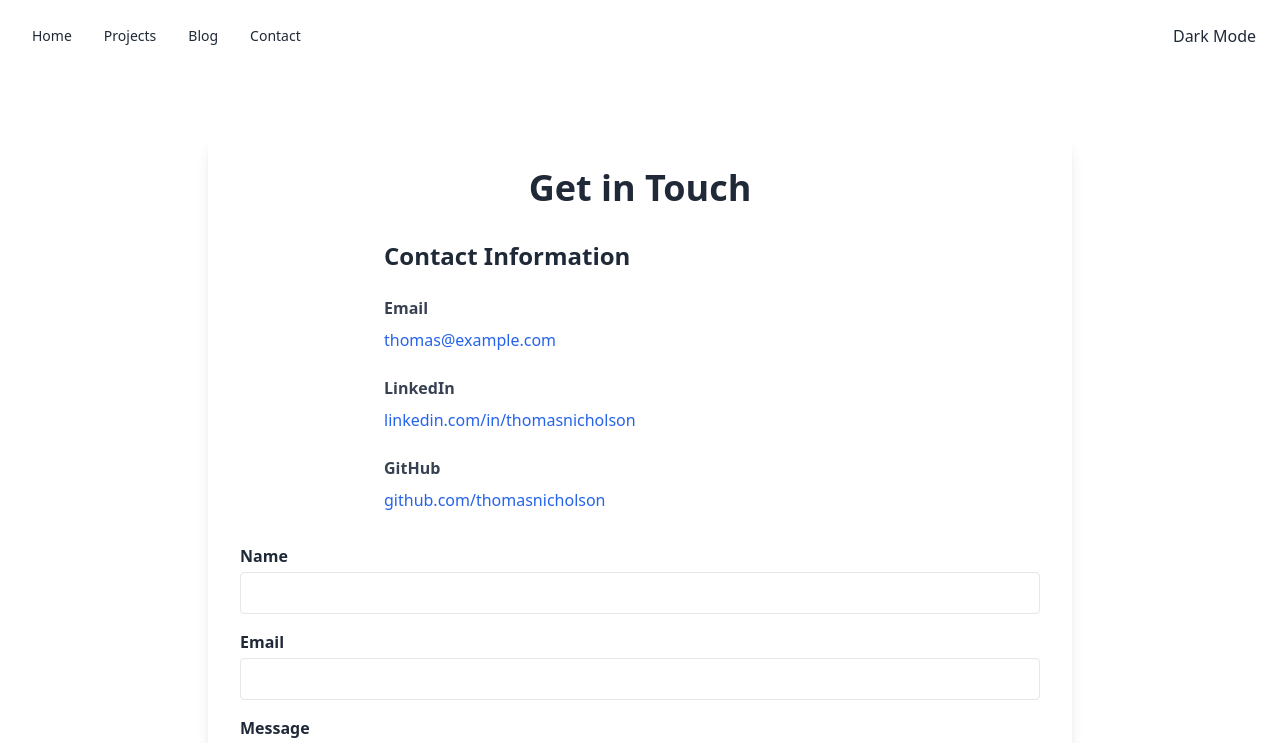
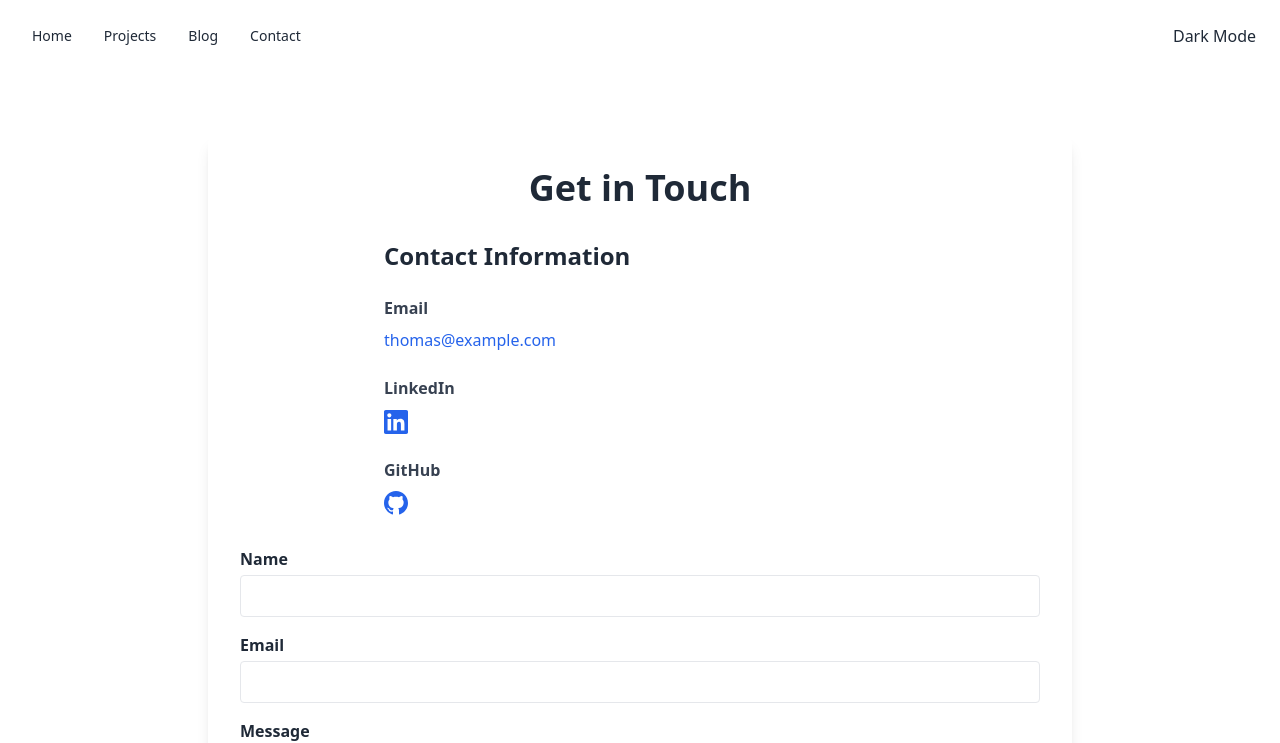
Before and after one commit to thomas-nicholson/thomas-nicholson.github.io, a React (Vite) app: page /contact in a window 1280 px wide. Shown: the top 743 px of the page. Built offline with nearby package versions, Linux system fonts and the light colour scheme.

Commit message:
merge changes

```diff
--- a/src/components/Pages/Contact.tsx
+++ b/src/components/Pages/Contact.tsx
@@ -45,18 +45,22 @@
                   target="_blank"
                   rel="noopener noreferrer"
                 >
-                  linkedin.com/in/thomasnicholson
+                  <svg className="w-6 h-6 inline" fill="currentColor" viewBox="0 0 24 24">
+                    <path d="M20.447 20.452h-3.554v-5.569c0-1.328-.027-3.037-1.852-3.037-1.853 0-2.136 1.445-2.136 2.939v5.667H9.351V9h3.414v1.561h.046c.477-.9 1.637-1.85 3.37-1.85 3.601 0 4.267 2.37 4.267 5.455v6.286zM5.337 7.433c-1.144 0-2.063-.926-2.063-2.065 0-1.138.92-2.063 2.063-2.063 1.14 0 2.064.925 2.064 2.063 0 1.139-.925 2.065-2.064 2.065zm1.782 13.019H3.555V9h3.564v11.452zM22.225 0H1.771C.792 0 0 .774 0 1.729v20.542C0 23.227.792 24 1.771 24h20.451C23.2 24 24 23.227 24 22.271V1.729C24 .774 23.2 0 22.222 0h.003z"/>
+                  </svg>
                 </a>
               </div>
               <div>
                 <h3 className="font-semibold text-gray-700 mb-2">GitHub</h3>
                 <a
-                  href="https://github.com/thomasnicholson"
+                  href="https://github.com/thomas-nicholson"
                   className="text-blue-600 hover:text-blue-800"
                   target="_blank"
                   rel="noopener noreferrer"
                 >
-                  github.com/thomasnicholson
+                  <svg className="w-6 h-6 inline" fill="currentColor" viewBox="0 0 24 24">
+                    <path d="M12 0c-6.626 0-12 5.373-12 12 0 5.302 3.438 9.8 8.207 11.387.599.111.793-.261.793-.577v-2.234c-3.338.726-4.033-1.416-4.033-1.416-.546-1.387-1.333-1.756-1.333-1.756-1.089-.745.083-.729.083-.729 1.205.084 1.839 1.237 1.839 1.237 1.07 1.834 2.807 1.304 3.492.997.107-.775.418-1.305.762-1.604-2.665-.305-5.467-1.334-5.467-5.931 0-1.311.469-2.381 1.236-3.221-.124-.303-.535-1.524.117-3.176 0 0 1.008-.322 3.301 1.23.957-.266 1.983-.399 3.003-.404 1.02.005 2.047.138 3.006.404 2.291-1.552 3.297-1.23 3.297-1.23.653 1.653.242 2.874.118 3.176.77.84 1.235 1.911 1.235 3.221 0 4.609-2.807 5.624-5.479 5.921.43.372.823 1.102.823 2.222v3.293c0 .319.192.694.801.576 4.765-1.589 8.199-6.086 8.199-11.386 0-6.627-5.373-12-12-12z"/>
+                  </svg>
                 </a>
               </div>
             </div>
--- a/src/components/Pages/Home.tsx
+++ b/src/components/Pages/Home.tsx
@@ -5,7 +5,7 @@
     <div className="max-w-4xl mx-auto p-8">
       <div className="text-center mb-16">
         <h1 className="text-5xl font-bold text-gray-800 dark:text-gray-100 mb-4">
-          Thomas Nicholson
+          Thomas
         </h1>
         <p className="text-xl text-gray-600 dark:text-gray-300">Full-Stack Software Engineer</p>
       </div>
```
